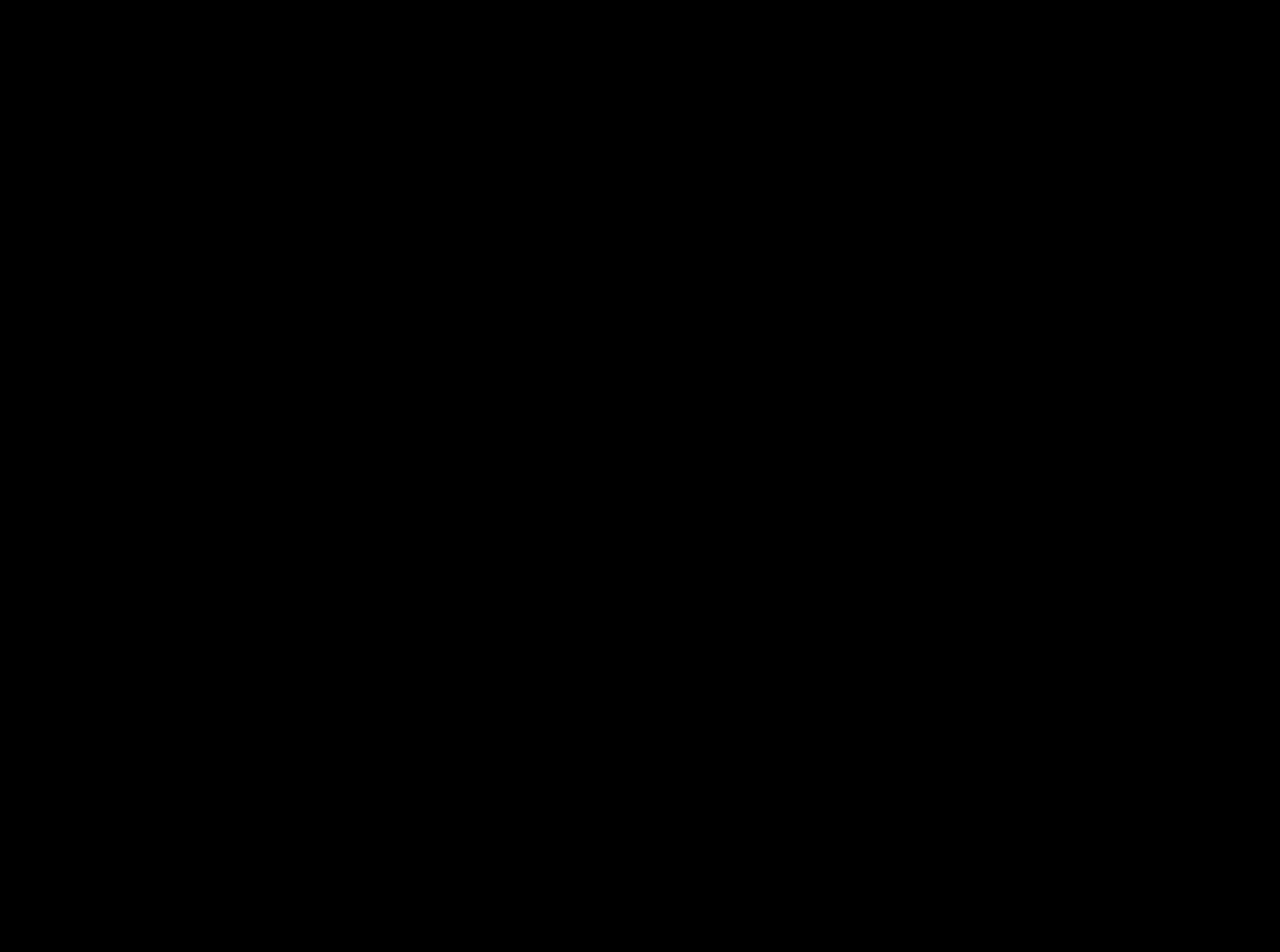
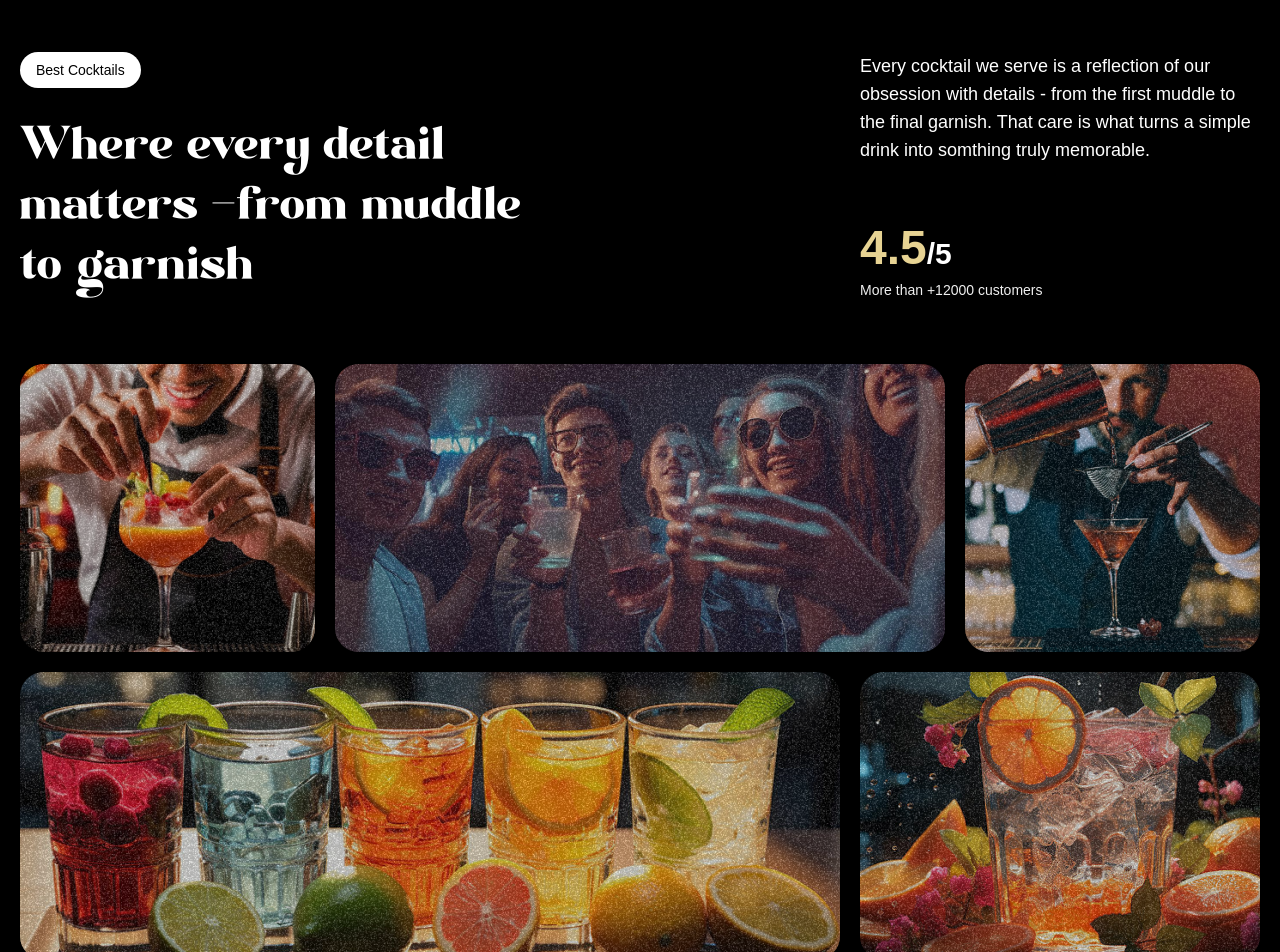
Before and after one commit to magnetar-s/gsap-Cocktail, a React (Vite) app: page / in a window 1280 px wide. Shown: the part 1660-2612 px from the top of the page. Before the commit the page ends 1600 px from the top, so only its background shows below. Built offline with nearby package versions, Linux system fonts and the light colour scheme; a web font is replaced by a local one.

Commit message:
implemet about section

```diff
--- a/src/App.jsx
+++ b/src/App.jsx
@@ -3,6 +3,7 @@
 import Navbar from "./components/Navbar"
 import Hero from "./components/Hero"
 import Cocktails from "./components/Cocktails"
+import About from "./components/About"
 
 gsap.registerPlugin(ScrollTrigger, SplitText)
 
@@ -12,6 +13,7 @@
         <Navbar />
         <Hero />
         <Cocktails />
+        <About />
     </main>
   )
 }
--- /dev/null
+++ b/src/components/About.jsx
@@ -0,0 +1,100 @@
+import gsap from "gsap";
+import { SplitText } from "gsap/all";
+import { useGSAP } from "@gsap/react";
+
+const About = () => {
+  useGSAP(() => {
+    const titleSplit = SplitText.create("#about h2", {
+      type: "words",
+    });
+
+    const scrollTimeline = gsap.timeline({
+      scrollTrigger: {
+        trigger: "#about",
+        start: "top center",
+      },
+    });
+
+    scrollTimeline
+      .from(titleSplit.words, {
+        opacity: 0,
+        duration: 1,
+        yPercent: 100,
+        ease: "expo.out",
+        stagger: 0.04,
+      })
+      .from(
+        ".top-grid div, .bottom-grid div",
+        {
+          opacity: 0,
+          duration: 1,
+          ease: "power1.inOut",
+          stagger: 0.06,
+        },
+        "-=0.5"
+      )
+  });
+  return (
+    <div id="about">
+      <div className="mb-16 md:px-0 px-5">
+        <div className="content">
+          <div className="md:col-span-8">
+            <p className="badge">Best Cocktails</p>
+            <h2>
+              Where every detail matters <span className="text-white">-</span>
+              from muddle to garnish
+            </h2>
+          </div>
+
+          <div className="sub-content">
+            <p>
+              Every cocktail we serve is a reflection of our obsession with
+              details - from the first muddle to the final garnish. That care is
+              what turns a simple drink into somthing truly memorable.
+            </p>
+
+            <div>
+              <p className="md:text-3xl text-xl font-bold">
+                <span>4.5</span>/5
+              </p>
+              <p className="text-sm text-white-100">
+                More than +12000 customers
+              </p>
+            </div>
+          </div>
+        </div>
+      </div>
+
+       <div className="top-grid">
+        <div className="md:col-span-3">
+          <div className="noisy" />
+          <img src="/images/abt1.png" alt="grid-img-1" />
+        </div>
+
+        <div className="md:col-span-6">
+          <div className="noisy" />
+          <img src="/images/abt2.png" alt="grid-img-2" />
+        </div>
+
+        <div className="md:col-span-3">
+          <div className="noisy" />
+          <img src="/images/abt5.png" alt="grid-img-5" />
+        </div>
+      </div>
+
+      <div className="bottom-grid">
+        <div className="md:col-span-8">
+          <div className="noisy" />
+          <img src="/images/abt3.png" alt="grid-img-3" />
+        </div>
+
+        <div className="md:col-span-4">
+          <div className="noisy" />
+          <img src="/images/abt4.png" alt="grid-img-4" />
+        </div>
+      </div>
+    </div>
+  );
+};
+
+export default About;
--- a/src/index.css
+++ b/src/index.css
@@ -68,7 +68,7 @@
         @apply fixed z-50 w-full;
 
         div {
-            @apply flex md:flex-row flex-col md:justify-between items-center gap-5 py-5 lg:px-15 px-5 container mx-auto;
+            @apply flex md:flex-row flex-col md:justify-between items-center gap-5 py-5 lg:px-0 px-5 container mx-auto;
         }
 
         p {
@@ -100,11 +100,11 @@
         }
 
         .right-leaf {
-            @apply absolute right-0 md:bottom-0 xl:top-0 2xl:top-12 top-1/2 md:w-fit w-20;
+            @apply absolute right-0 md:bottom-0 xl:top-0 2xl:top-12 top-1/2 md:w-fit w-24;
         }
 
         .body {
-            @apply container mx-auto absolute left-1/2 -translate-x-1/2 lg:bottom-20 top-auto md:top-[30vh] flex justify-between items-end px-15;
+            @apply container mx-auto absolute left-1/2 -translate-x-1/2 lg:bottom-20 top-auto md:top-[30vh] flex justify-between items-end px-5;
 
             .content {
                 @apply flex lg:flex-row flex-col w-full gap-10 justify-between items-center lg:items-end mx-auto;
@@ -148,7 +148,7 @@
         }
 
         .list {
-            @apply container md:mx-15 mx-auto relative z-10 flex md:flex-row flex-col justify-between items-start gap-20 pt-40 2xl:px-0 px-15;
+            @apply container mx-auto relative z-10 flex md:flex-row flex-col justify-between items-start gap-20 pt-40 2xl:px-0 px-5;
 
             .popular {
                 @apply space-y-8 w-full md:w-fit;
```
